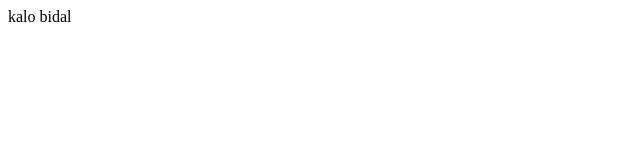
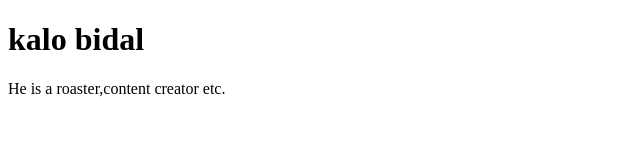
Before and after one commit to elias786/My-First-Website, a plain HTML site: page index.html in a window 1280 px wide. Shown: the whole page, without its empty margins (0-640 px from the left). Drawn offline with Linux system fonts and the light colour scheme.

Commit message:
paragraph add

```diff
--- a/index.html
+++ b/index.html
@@ -1,12 +1,10 @@
 <!DOCTYPE html>
 <html lang="en">
 <head>
-    <meta charset="UTF-8">
-    <meta http-equiv="X-UA-Compatible" content="IE=edge">
-    <meta name="viewport" content="width=device-width, initial-scale=1.0">
     <title>Document</title>
 </head>
 <body>
-    kalo bidal
+    <h1>kalo bidal</h1>
+    <p>He is a roaster,content creator etc.</p>
 </body>
 </html>
```
